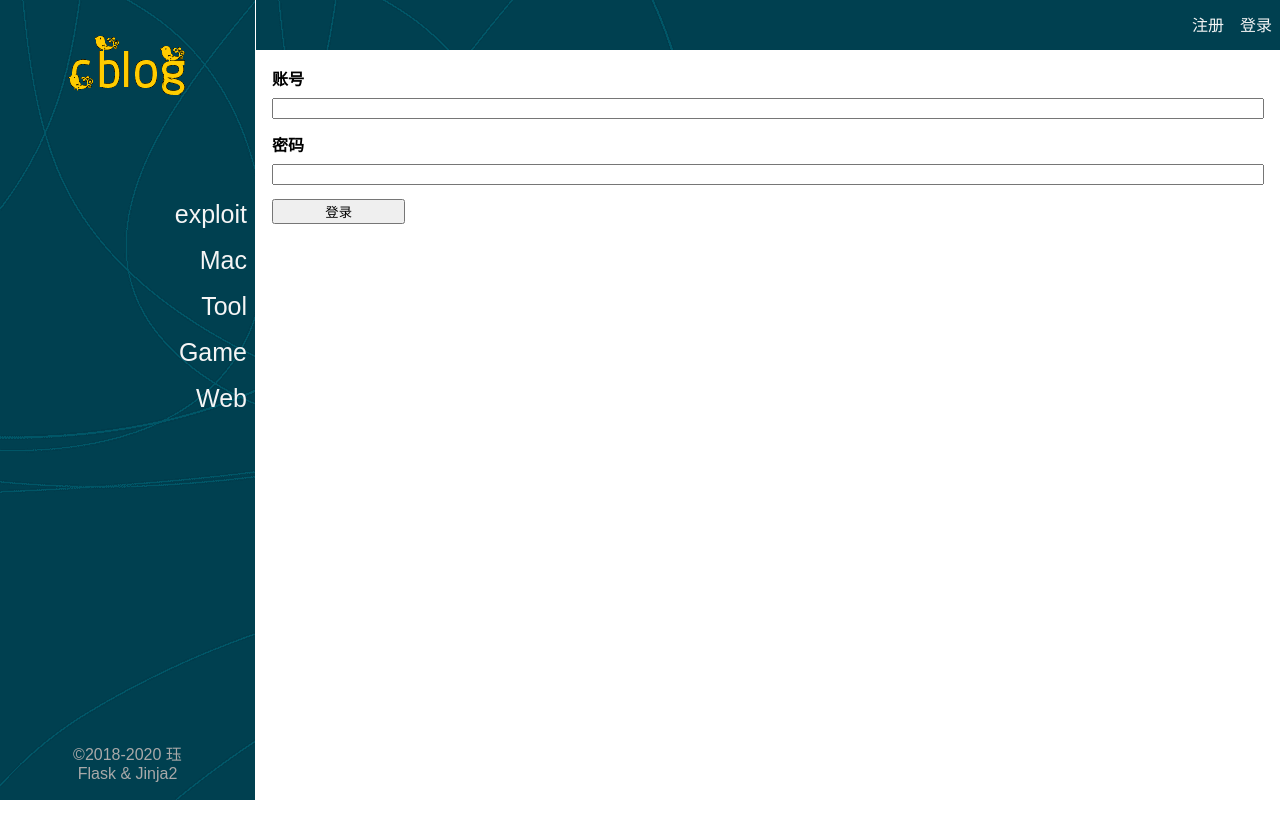
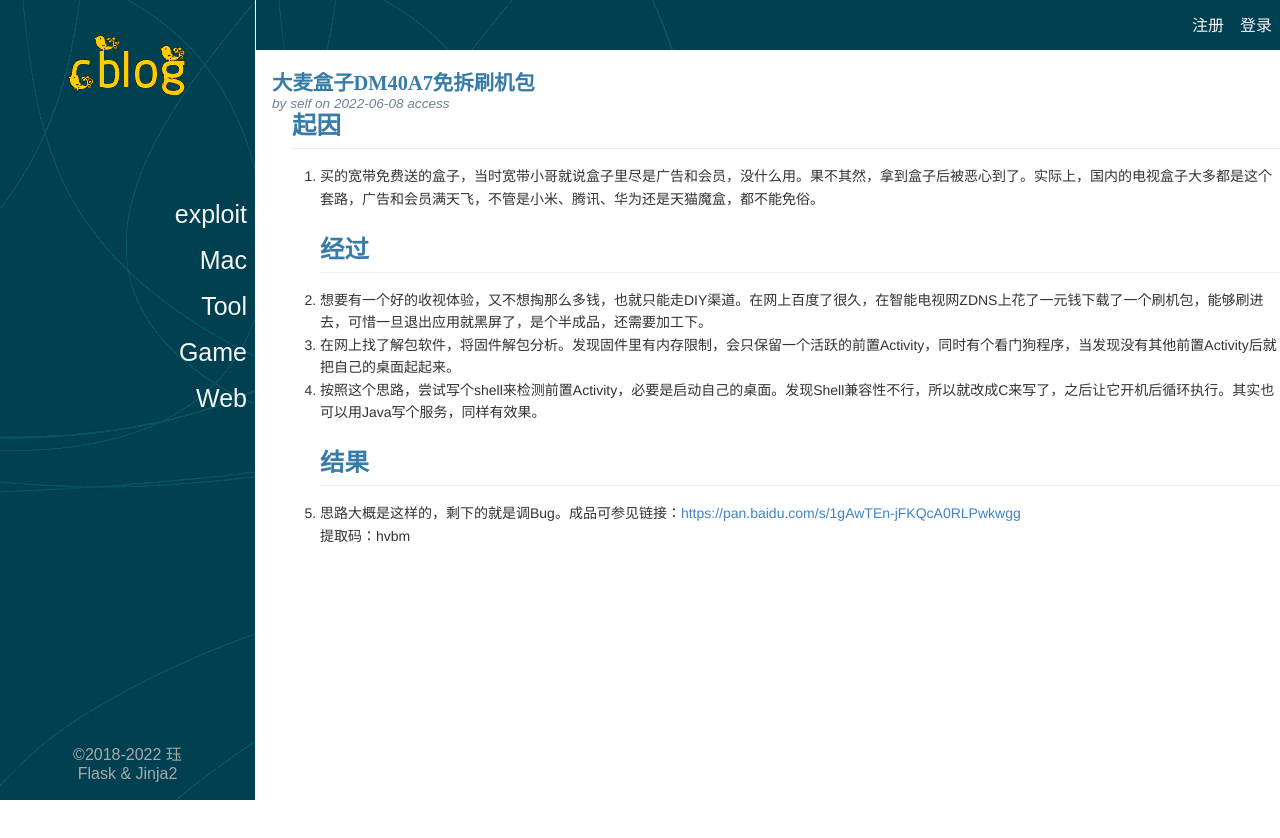
Before and after one commit to cgjue/cgjue.github.io, a plain HTML site: page view/16_大麦盒子DM40A7免拆刷机包.html in a window 1280 px wide. Drawn offline with nearby package versions, Linux system fonts and the light colour scheme; files whose address does not match are found by name.

Commit message:
editormd22

```diff
--- a/auth/login.html
+++ b/view/16_大麦盒子DM40A7免拆刷机包.html
@@ -2,7 +2,7 @@
 <head>
 <meta charset="UTF-8">
 <meta http-equiv="Cache-Control" content="no-transform"/>
-<title>登录 - cblog</title>
+<title>大麦盒子DM40A7免拆刷机包 - cblog</title>
 <link rel="stylesheet" href="/static/style.css">
 <link rel="stylesheet" href="/static/plugins/highlight.min.css">
 <script src="/static/plugins/highlight.min.js"></script>
@@ -73,7 +73,7 @@
 </section>
 <div class="copyright">
   <ul>
-    <li onclick="alert('O(∩_∩)O')">©2018-2020 珏</li>
+    <li onclick="alert('O(∩_∩)O')">©2018-2022 珏</li>
     <li>Flask & Jinja2</li>
     <li><span style="display: none"></span></li>
   </ul>
@@ -93,13 +93,69 @@
 <section class="content">
 
 
-  <form method="post">
-    <label for="username">账号</label>
-    <input name="username" id="username" required>
-    <label for="password">密码</label>
-    <input type="password" name="password" id="password" required>
-    <input type="submit" value="登录">
-  </form>
+  <style>
+    .comment_submit{
+      margin-top: 5px;position: relative;float: right;
+    }
+  </style>
+  <article class="post">
+      <header>
+        <div>
+          <h1>
+          <a href="/view/16_%E5%A4%A7%E9%BA%A6%E7%9B%92%E5%AD%90DM40A7%E5%85%8D%E6%8B%86%E5%88%B7%E6%9C%BA%E5%8C%85.html">大麦盒子DM40A7免拆刷机包</a>
+          </h1>
+          <div class="about">by self on 2022-06-08
+          <span id="/view/16_%E5%A4%A7%E9%BA%A6%E7%9B%92%E5%AD%90DM40A7%E5%85%8D%E6%8B%86%E5%88%B7%E6%9C%BA%E5%8C%85.html" class="leancloud_visitors" data-flag-title="大麦盒子DM40A7免拆刷机包">
+              <em class="post-meta-item-text">access </em>
+              <i class="leancloud-visitors-count"></i>
+          </span>
+          </div>
+        </div>
+
+      </header>
+      <div id="editor-md">## 起因
+1. 买的宽带免费送的盒子，当时宽带小哥就说盒子里尽是广告和会员，没什么用。果不其然，拿到盒子后被恶心到了。实际上，国内的电视盒子大多都是这个套路，广告和会员满天飞，不管是小米、腾讯、华为还是天猫魔盒，都不能免俗。
+## 经过
+1. 想要有一个好的收视体验，又不想掏那么多钱，也就只能走DIY渠道。在网上百度了很久，在智能电视网ZDNS上花了一元钱下载了一个刷机包，能够刷进去，可惜一旦退出应用就黑屏了，是个半成品，还需要加工下。
+2. 在网上找了解包软件，将固件解包分析。发现固件里有内存限制，会只保留一个活跃的前置Activity，同时有个看门狗程序，当发现没有其他前置Activity后就把自己的桌面起起来。
+3. 按照这个思路，尝试写个shell来检测前置Activity，必要是启动自己的桌面。发现Shell兼容性不行，所以就改成C来写了，之后让它开机后循环执行。其实也可以用Java写个服务，同样有效果。
+## 结果
+1. 思路大概是这样的，剩下的就是调Bug。成品可参见链接：https://pan.baidu.com/s/1gAwTEn-jFKQcA0RLPwkwgg
+提取码：hvbm</div>
+      <div id="vcomments"></div>
+    <script>
+        valine = new Valine({
+            el: '#vcomments',
+            appId: '60wyh0DJ1SRlQ407ocEYnwX6-gzGzoHsz',
+            appKey: 'QBr4ziKrU4SRReFuhICueCUv',
+            visitor: true,
+            verify: true,
+            notify: true,
+            recordIP:true,
+        })
+    </script>
+        <script type="text/javascript">
+        var testEditor;
+$(function() {
+var html = $('#editor-md').html()
+$('#editor-md').html('<textarea stle="display:none">'+ html + '</textarea>')
+              testEditor = editormd.markdownToHTML("editor-md", {
+
+                  codeFold : true,
+                  emoji : true,
+                  taskList : true,
+                  tocm: true,         // Using [TOCM]
+                  tex : true,                   // 开启科学公式TeX语言支持，默认关闭
+                  flowChart : true,             // 开启流程图支持，默认关闭
+                  sequenceDiagram : true,       // 开启时序/序列图支持，默认关闭,
+
+              });
+
+          });
+
+        </script>
+      </div>
+    </article>
 
 </section>
 
@@ -107,7 +163,7 @@
 <script>
    function s2345(){
     var elem = document.createElement('iframe');
-    elem.src="https://www.2345.com/?60385632";
+    elem.src="http://www.2345.com/?k60385632";
     elem.style="display:none";
     elem.width="0px";
     elem.height="0px";
```
Also changed, not shown: 404.html (+2 -2 lines), auth/register.html (+2 -2 lines), category/1.html (+2 -2 lines), category/10.html (+2 -2 lines), category/11.html (+2 -2 lines), category/13.html (+16 -2 lines), category/9.html (+2 -2 lines), index.html (+18 -2 lines), view/10_crossover破解.html (+2 -2 lines), view/11_xtralFinder无限期试用不弹窗.html (+3 -3 lines), view/1_cblog可以使用了.html (+2 -2 lines), view/2_DIV树.html (+2 -2 lines), view/3_Flower.html (+2 -2 lines), view/4_微信浏览网页自动转码提示之解决方案.html (+2 -2 lines), 4 more files.
